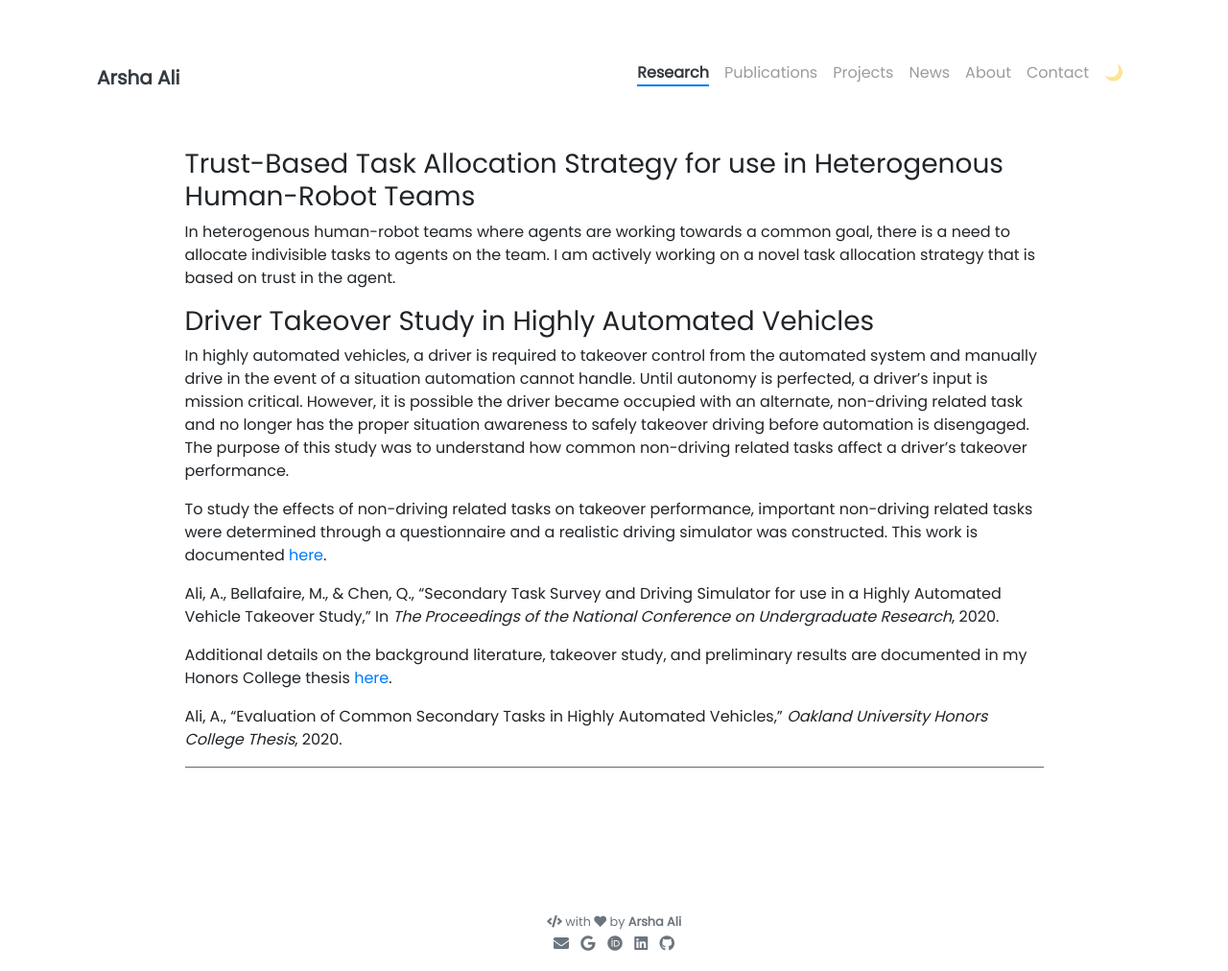
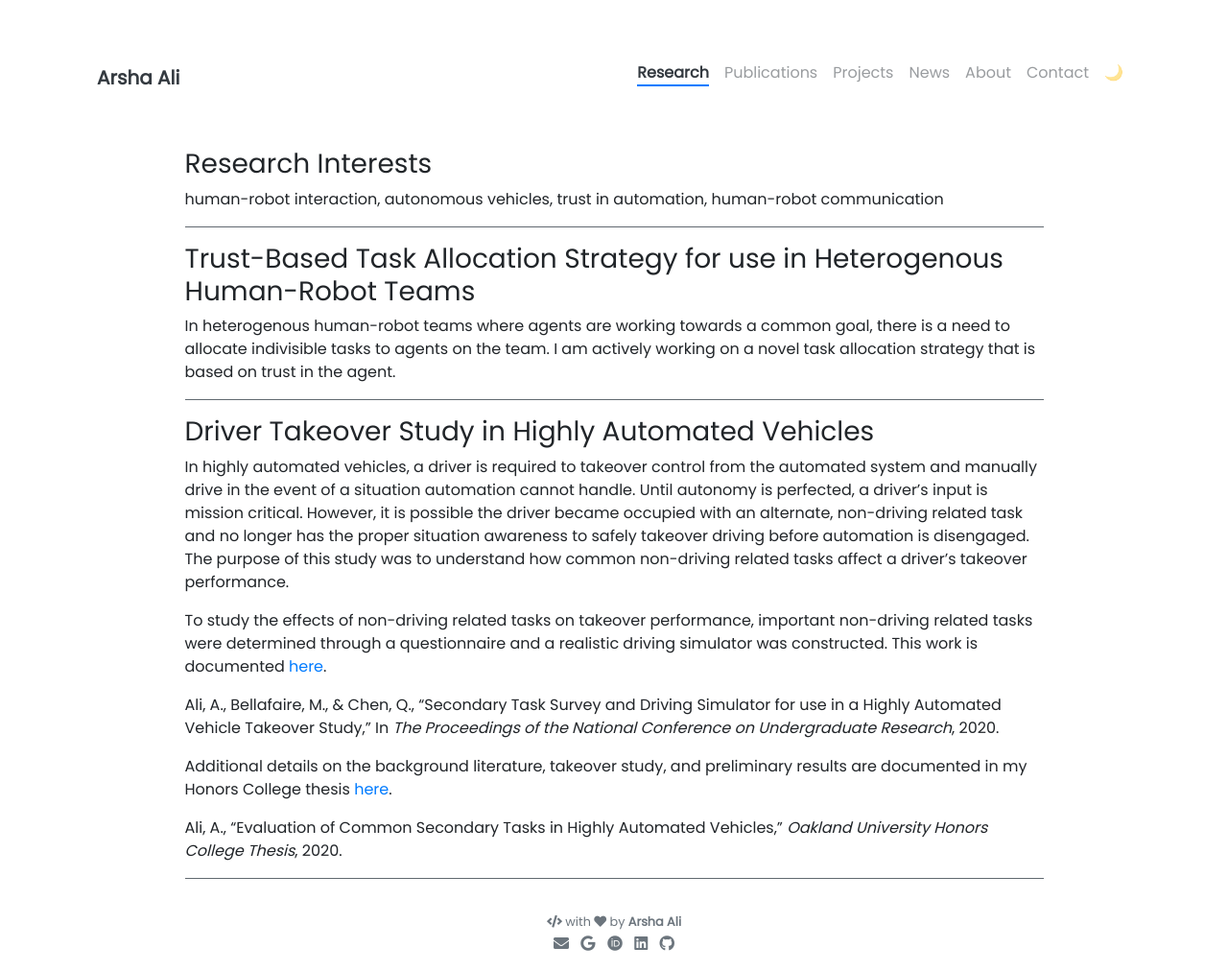
Before and after one commit to arshaali/arshaali.github.io, a Jekyll site: the page built from pages/research.md, in a window 1280 px wide and 1012 px high. Shown: the whole window at 96% size. Built offline with Jekyll 4.4.1, drawn with Linux system fonts in a browser that asks for light colours; nearby versions of some CDN libraries.

Commit message:
Update research.md

```diff
--- a/pages/research.md
+++ b/pages/research.md
@@ -5,9 +5,17 @@ permalink: /research/
 weight: 1
 ---
 
+### Research Interests
+
+human-robot interaction, autonomous vehicles, trust in automation, human-robot communication
+
+---
+
 ### Trust-Based Task Allocation Strategy for use in Heterogenous Human-Robot Teams
 
 In heterogenous human-robot teams where agents are working towards a common goal, there is a need to allocate indivisible tasks to agents on the team. I am actively working on a novel task allocation strategy that is based on trust in the agent.
+
+---
 
 ### Driver Takeover Study in Highly Automated Vehicles
 
```
